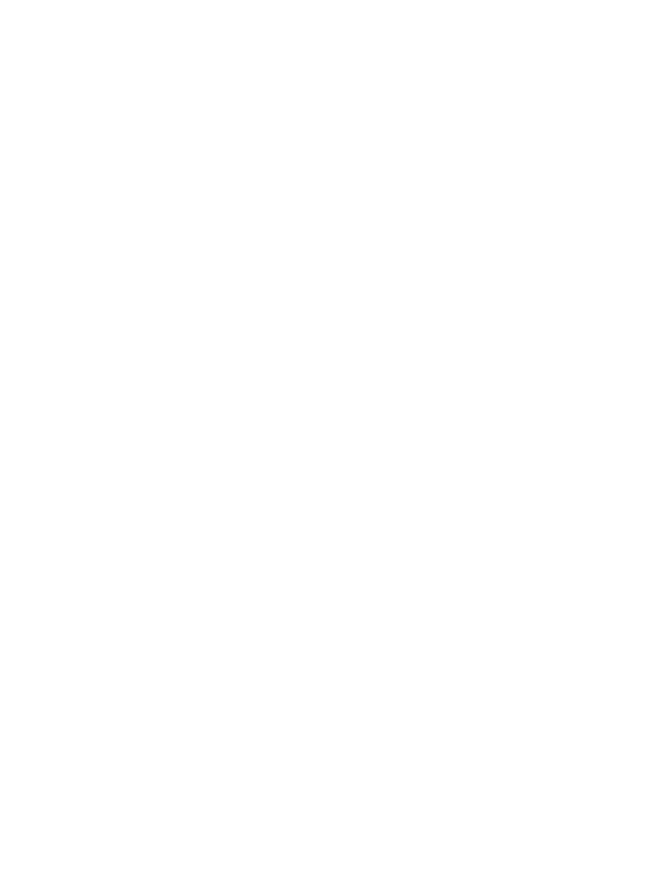
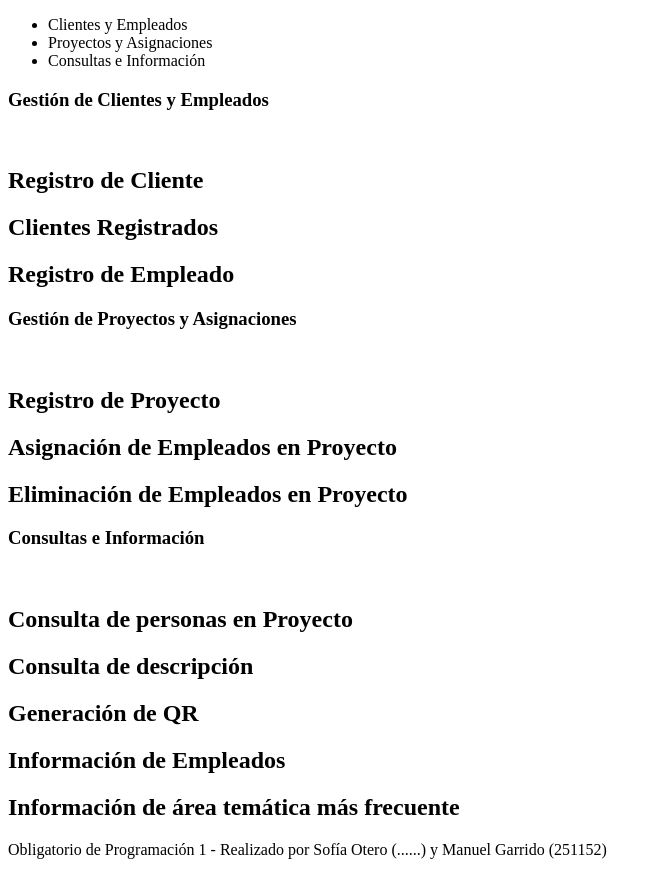
Before and after one commit to tputcup11/oblp1, a plain HTML site: page index.html in a window 1280 px wide. Shown: the whole page, without its empty margins (0-661 px from the left). Before the commit the page ends 800 px from the top, so only its background shows below. Drawn offline with Linux system fonts and the light colour scheme.

Commit message:
Estructura de Página

```diff
--- a/index.html
+++ b/index.html
@@ -1,4 +1,49 @@
 <!DOCTYPE html>
 <html lang="es">
-
+<head>
+    <meta charset="utf-8">
+    <title>Gestión de Proyectos</title>
+</head>
+<body>
+    <header>
+        <!--Imágen-->
+    </header>
+    <nav>
+        <!--Menú-->
+        <ul>
+            <li>Clientes y Empleados</li>
+            <li>Proyectos y Asignaciones</li>
+            <li>Consultas e Información</li>
+        </ul>
+    </nav>
+    <section>
+        <article>
+            <h1>Gestión de Clientes y Empleados</h1>
+            <br>
+            <h2>Registro de Cliente</h2>
+            <h2>Clientes Registrados</h2>
+            <h2>Registro de Empleado</h2>
+        </article>
+        <article>
+            <h1>Gestión de Proyectos y Asignaciones</h1>
+            <br>
+            <h2>Registro de Proyecto</h2>
+            <h2>Asignación de Empleados en Proyecto</h2>
+            <h2>Eliminación de Empleados en Proyecto</h2>
+        </article>
+        <article>
+            <h1>Consultas e Información</h1>
+            <br>
+            <h2>Consulta de personas en Proyecto</h2>
+            <h2>Consulta de descripción</h2>
+            <h2>Generación de QR</h2>
+            <h2>Información de Empleados</h2>
+            <h2>Información de área temática más frecuente</h2>
+        </article>
+    </section>
+    <footer>
+        <p>Obligatorio de Programación 1 - Realizado por Sofía Otero (......) y Manuel Garrido (251152)</p>
+        <!--Imágenes redes sociales-->
+    </footer>
+</body>
 </html>
```
